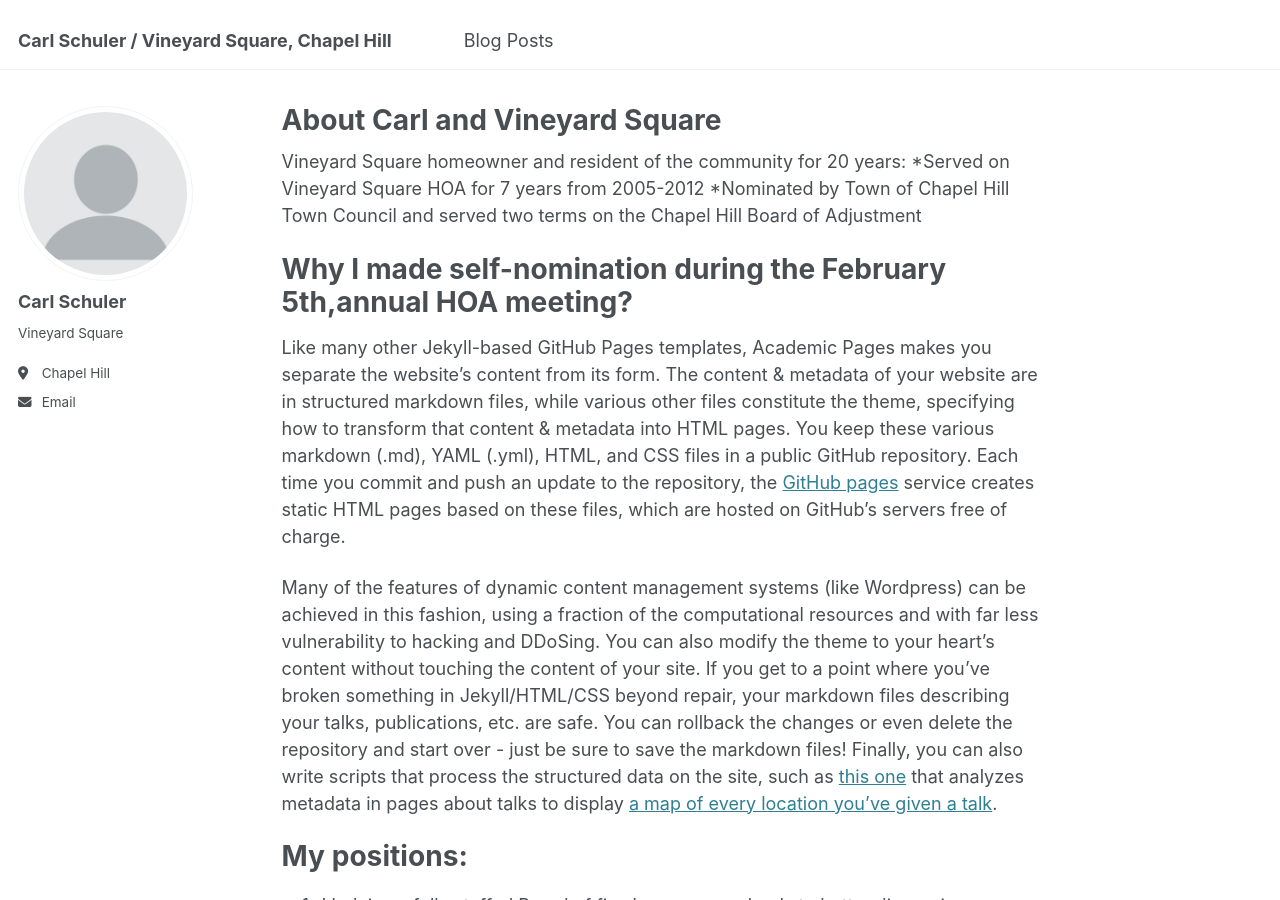
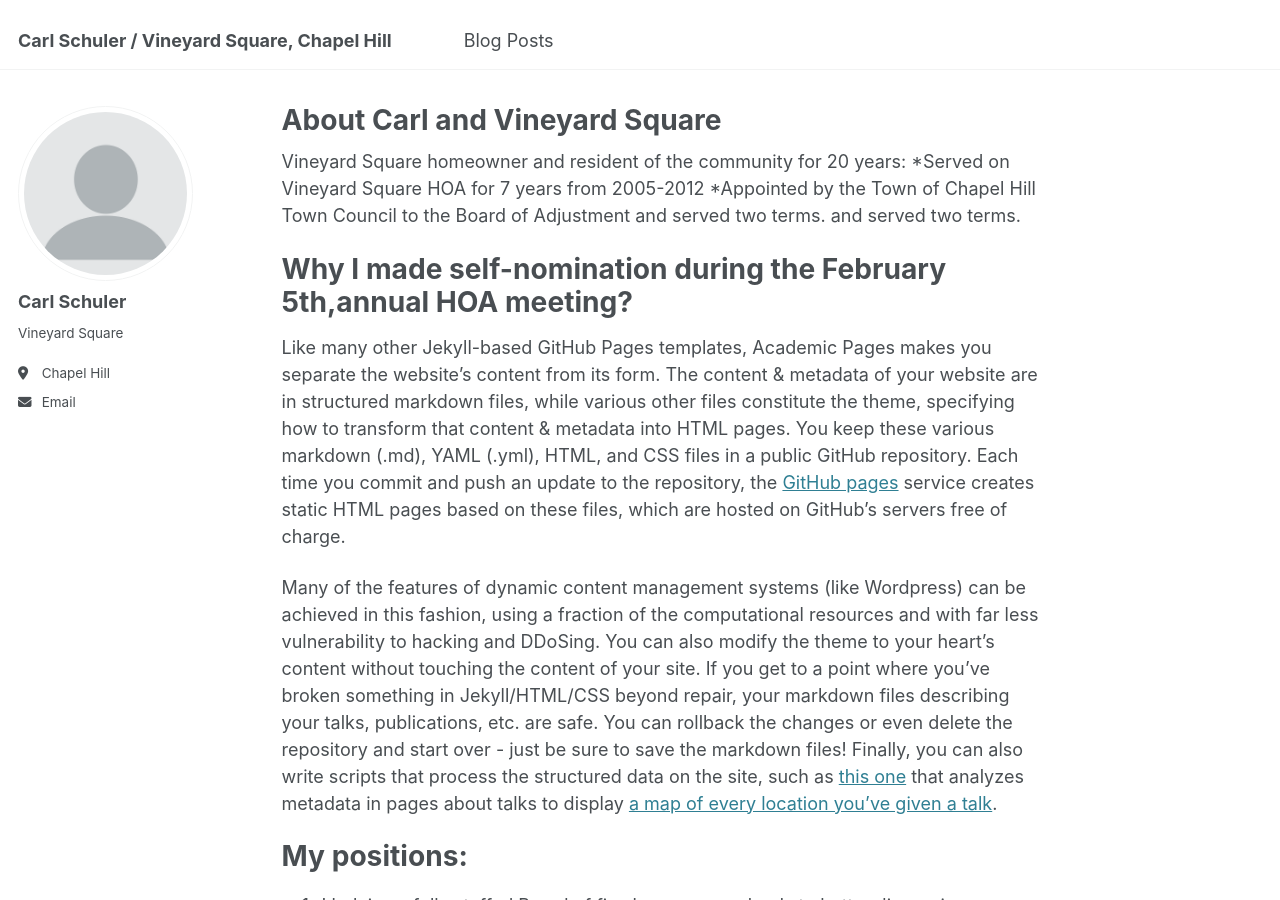
Before and after one commit to CarlSchuler/carl.github.io, a Jekyll site: the page built from _pages/about.md, in a window 1280 px wide and 900 px high. Built offline with Jekyll 4.4.1, drawn with Linux system fonts in a browser that asks for light colours.

Commit message:
Update about.md

```diff
--- a/_pages/about.md
+++ b/_pages/about.md
@@ -9,7 +9,7 @@ redirect_from:
 
 Vineyard Square homeowner and resident of the community for 20 years:
 *Served on Vineyard Square HOA for 7 years from 2005-2012
-*Nominated by Town of Chapel Hill Town Council and served two terms on the Chapel Hill Board of Adjustment
+*Appointed by the Town of Chapel Hill Town Council to the Board of Adjustment and served two terms. and served two terms.
 
 
 Why I made self-nomination during the February 5th,annual HOA meeting?
```
